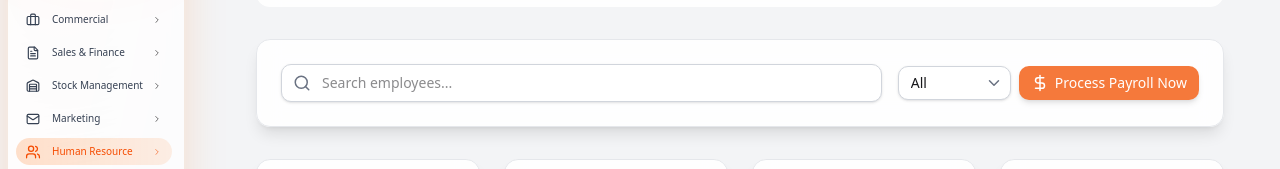
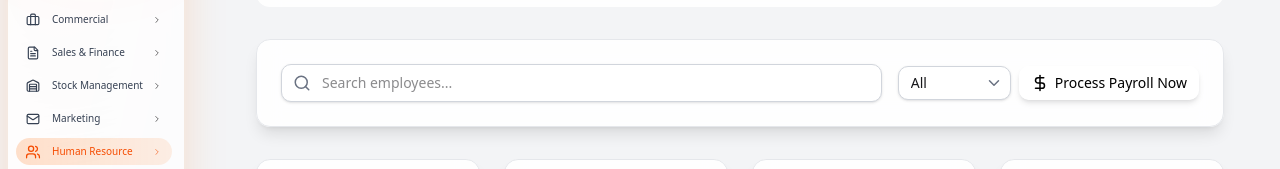
Before and after one commit to shahzil-shahzad1/erpsystemnew, a Next.js app: page /hr/payroll in a window 1280 px wide. Shown: the part 168-337 px from the top of the page. Built offline with nearby package versions, Linux system fonts and the light colour scheme.

Commit message:
Update page.tsx

```diff
--- a/src/app/(dashboard)/hr/payroll/page.tsx
+++ b/src/app/(dashboard)/hr/payroll/page.tsx
@@ -112,7 +112,7 @@ const HRPayrollPage: React.FC = () => {
           </div>
           <button
             onClick={handleProcessPayrollNow}
-            className="bg-[#f5793b] text-white flex items-center justify-center py-1.5 px-3 rounded-lg shadow-md hover:bg-[#e5a004] transition-all duration-200 w-full sm:w-auto whitespace-nowrap text-sm"
+            className="bg-white/50 dark:bg-gray-800/50 text-black dark:text-white flex items-center justify-center py-1.5 px-3 rounded-lg shadow-md hover:bg-[#e5a004] transition-all duration-200 w-full sm:w-auto whitespace-nowrap text-sm"
           >
             <DollarSign size={18} className="mr-1.5" />
             Process Payroll Now
```
